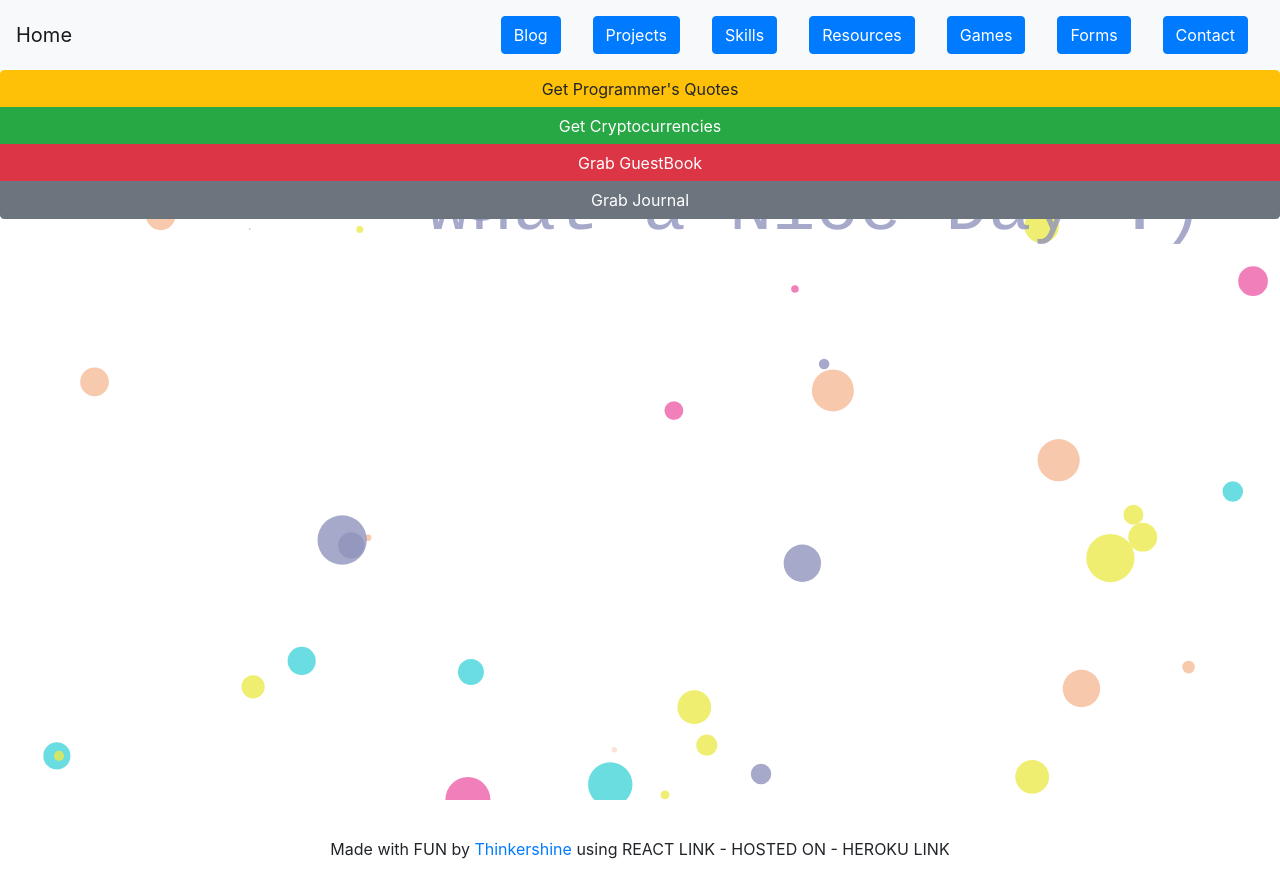
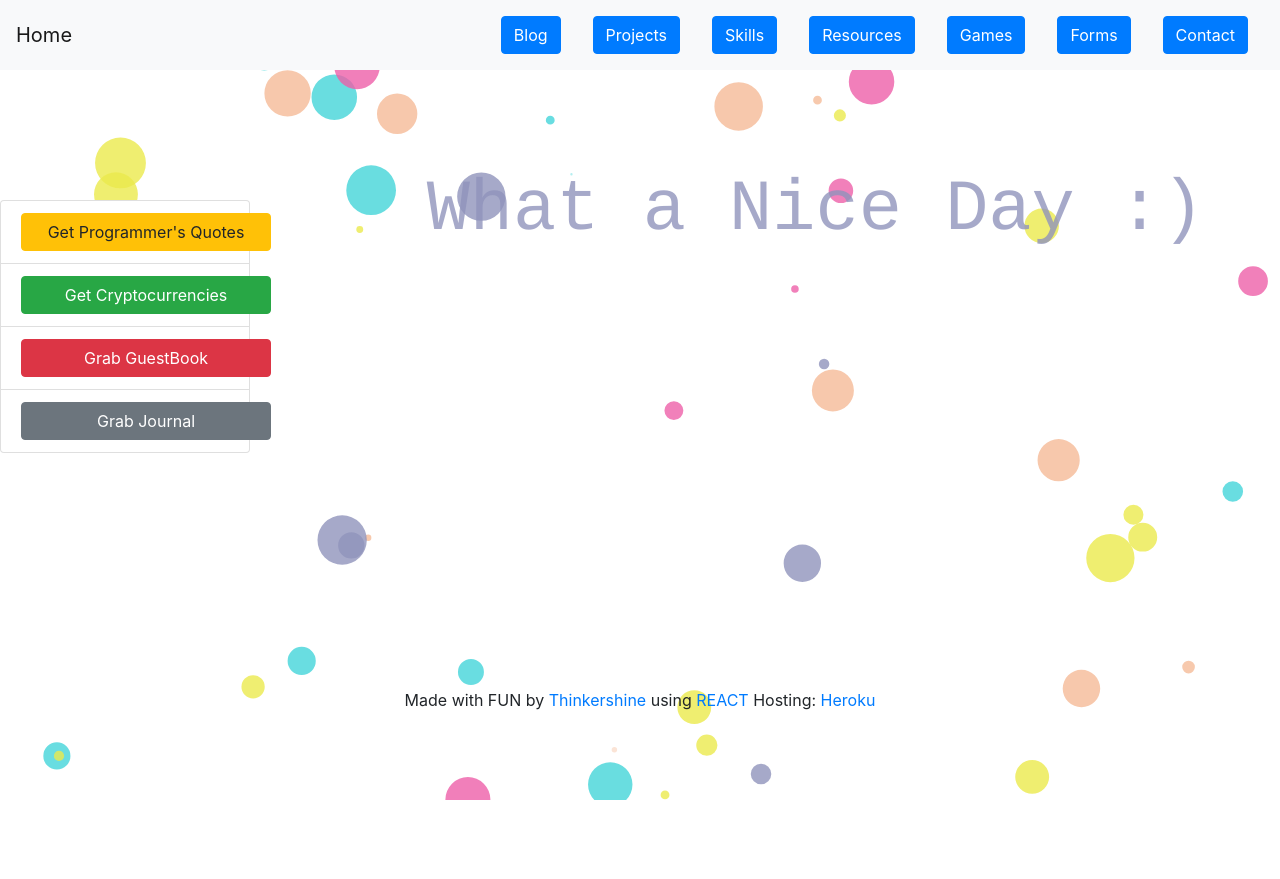
Before and after one commit to Thinkershine/Thinkershine-WebAPP, a React (Create React App) app: page / in a window 1280 px wide. After the commit the page ends 800 px from the top, so only its background shows below. Built offline with nearby package versions, Linux system fonts and the light colour scheme.

Commit message:
Change Styling, Add Sidebar

```diff
--- a/src/App.css
+++ b/src/App.css
@@ -240,3 +240,33 @@ ul {
   border-radius: 5px;
   background-color: rgba(218, 165, 32, 0.1);
 }
+
+/**** GuestBook Form ****/
+#guestBook-form {
+  position: fixed;
+  top: 35%;
+  left: 50;
+  background-color: rgba(123, 123, 123, 0.7);
+  color: white;
+  padding: 25px;
+  border-radius: 5px;
+  z-index: 1070;
+  width: 600px;
+}
+
+#coins {
+  position: fixed;
+  top: 5%;
+  background-color: rgba(123, 123, 123, 0.7);
+  color: white;
+  padding: 25px;
+  border-radius: 5px;
+  z-index: 1070;
+  width: 750px;
+}
+
+#sidebar-sticky {
+  position: fixed;
+  top: 25%;
+  left: 0;
+}
--- a/src/App.js
+++ b/src/App.js
@@ -125,36 +125,50 @@ class App extends Component {
           <NavBar />
         </header>
 
-        <div id="sidebar" className="row">
-          <div className="btn-group-vertical col" role="group">
+        <div id="sidebar-sticky" className="row">
+          <div className="col" role="group">
+            <ul className="list-group" style={{ width: 250 }}>
+              <li className="list-group-item">
                 <button
                   onClick={this.state.displayQuotes}
                   className="btn btn-warning"
                   type="button"
+                  style={{ width: 250 }}
                 >
                   Get Programmer's Quotes
                 </button>
+              </li>
+              <li className="list-group-item">
                 <button
                   onClick={this.state.displayCoins}
                   className="btn btn-success"
                   type="button"
+                  style={{ width: 250 }}
                 >
                   Get Cryptocurrencies
                 </button>
+              </li>
+              <li className="list-group-item">
                 <button
                   onClick={this.state.displayGuestBook}
                   className="btn btn-danger"
                   type="button"
+                  style={{ width: 250 }}
                 >
                   Grab GuestBook
                 </button>
+              </li>
+              <li className="list-group-item">
                 <button
                   onClick={this.state.displayGuestBook}
                   className="btn btn-secondary"
                   type="button"
+                  style={{ width: 250 }}
                 >
                   Grab Journal
                 </button>
+              </li>
+            </ul>
           </div>
         </div>
 
@@ -201,7 +215,14 @@ class App extends Component {
           <p>
             Made with FUN by{" "}
             <a href="https://thinkershine.herokuapp.com">Thinkershine</a> using
-            REACT LINK - HOSTED ON - HEROKU LINK
+            <a href="https://reactjs.org/" target="_blank">
+              {" "}
+              REACT
+            </a>{" "}
+            Hosting:{" "}
+            <a href="https://www.heroku.com/" target="_blank">
+              Heroku
+            </a>
           </p>
         </footer>
       </div>
--- a/src/components/coins.jsx
+++ b/src/components/coins.jsx
@@ -337,7 +337,7 @@ class Coins extends Component {
     }
 
     return (
-      <div className="row">
+      <div id="coins" className="row">
         <div className="row container" style={{ marginTop: 20 }}>
           <ul className="nav" style={{ margin: "0 auto" }}>
             <li className="nav-item">
--- a/src/components/guestBookForm.jsx
+++ b/src/components/guestBookForm.jsx
@@ -32,7 +32,7 @@ class GuestBookForm extends Form {
 
   render() {
     return (
-      <div>
+      <div id="guestBook-form" className="container">
         <h1>Guest Book</h1>
         <form onSubmit={this.handleSubmit}>
           {this.renderInput("name", "Name")}
```
Lines whose indentation alone changed are shown as unchanged.
